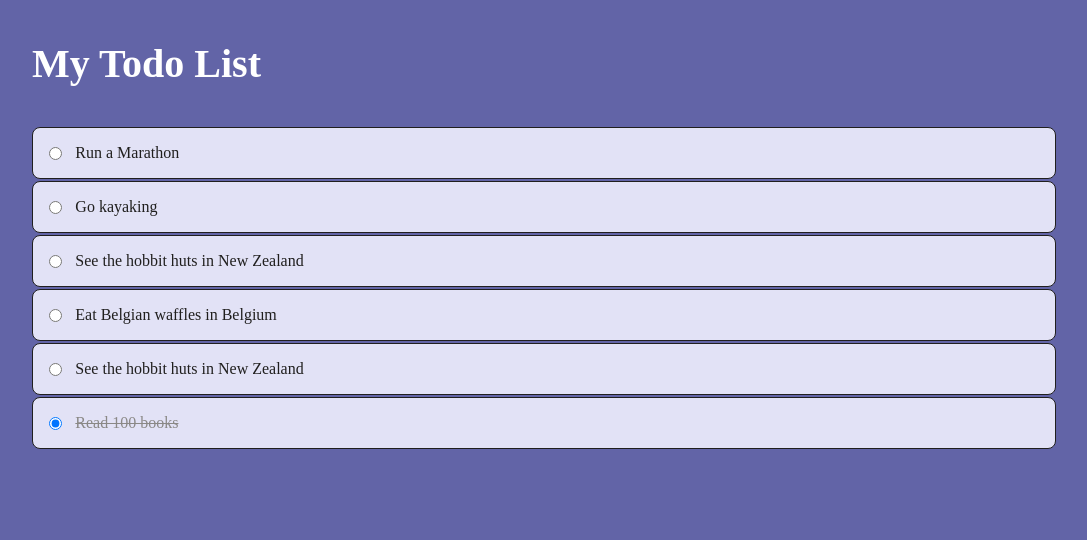
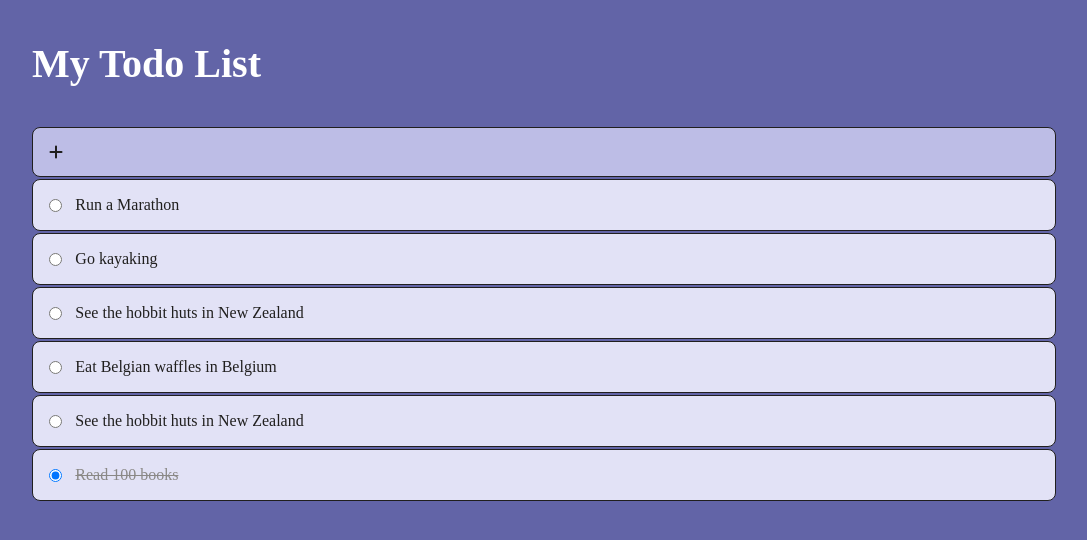
Before and after one commit to GoldenaArcher/todo-h5c3js, a plain HTML site: page index.html in a window 1280 px wide. Shown: the whole page, without its empty margins (96-1183 px from the left). Drawn offline with Linux system fonts and the light colour scheme.

Commit message:
add todo item func impled

```diff
--- a/css/style.css
+++ b/css/style.css
@@ -10,7 +10,7 @@
   --primary-darker: ;
   --primary-dark: #6264a7;
   --primary-standard: #8b8cc7;
-  --primary-light: ;
+  --primary-light: #bdbde6;
   --primary-lighter: #e2e2f6;
   --primary-lightest: #f4f4fc;
 
@@ -63,6 +63,17 @@ body {
 .todo-list__content__row > * {
   display: block;
 }
-.todo-list__content__row > input {
+.todo-list__content__row > *:first-child {
   margin-right: 1em;
 }
+.todo-list__content__item-inactive {
+  background-color: var(--primary-light);
+}
+.todo-list__content__row > input[type="text"] {
+  width: 100%;
+  border: none;
+  background-color: inherit;
+}
+.todo-list__content__row > input[type="text"]:focus {
+  outline: none;
+}
--- a/index.html
+++ b/index.html
@@ -6,6 +6,7 @@
     <meta http-equiv="X-UA-Compatible" content="IE=edge">
     <meta name="viewport" content="width=device-width, initial-scale=1.0">
     <link rel="stylesheet" href="css/style.css">
+    <script src="https://kit.fontawesome.com/c3e583aecb.js" crossorigin="anonymous"></script>
     <title>Todo</title>
 </head>
 
@@ -19,7 +20,6 @@
 
     <script type="text/javascript" src="js/data.json"></script>
     <script src="js/index.js"></script>
-    <script src="js/test.js"></script>
 </body>
 
 </html>
--- a/js/index.js
+++ b/js/index.js
@@ -5,6 +5,7 @@ const DOM_SELECTORS = {
 
 const TODO_HEADER = "My Todo List";
 const COMPLETED_ITEM_CLASS = "todo-list-completed";
+const INACTIVE_ITEM_CLASS = "todo-list__content__item-inactive";
 
 let todoList = null;
 
@@ -17,8 +18,9 @@ const fetchData = async (path) => {
 };
 
 const render = (el, data) => {
-  if (typeof data === "string") el.replaceChildren(data);
-  if (data instanceof Array) el.replaceChildren(...data);
+  if (data instanceof Array) return el.replaceChildren(...data);
+
+  el.replaceChildren(data);
 };
 
 const compareId = (id1, id2) => id1 * 1 === id2 * 1;
@@ -40,20 +42,59 @@ const toggleCompletion = (el) => {
   renderTodoList(todoList);
 };
 
+const createListContent = () => {
+  const liNode = document.createElement("li");
+  liNode.classList.add("todo-list__content__row");
+
+  return liNode;
+};
+
+const createRadioNode = () => {
+  const radioNode = document.createElement("input");
+  radioNode.type = "radio";
+  radioNode.classList.add("todo-list__content__radio");
+
+  return radioNode;
+};
+
+const createTodoItem = (inputNode) => {
+  if (inputNode.value.length > 0) {
+    todoList = todoList.concat({
+      userId: 1,
+      id: todoList.length,
+      title: inputNode.value,
+      completed: false,
+      deleted: false,
+    });
+
+    renderTodoList(todoList);
+  }
+};
+
+const appendTodoItemOnClick = (el) => {
+  const { target } = el;
+  const liNode = target.parentElement;
+  const inputNode = liNode.childNodes[1];
+  createTodoItem(inputNode);
+};
+
+const appendTodoItemOnEnter = (el) => {
+  if (el.code === "Enter") {
+    createTodoItem(el.target);
+  }
+};
+
 const generateTodoItem = (todoItem) => {
   const { id, title, completed, deleted } = todoItem;
 
   if (deleted) return;
 
-  const liNode = document.createElement("li");
+  const liNode = createListContent();
   liNode.id = id;
-  liNode.classList.add("todo-list__content__row");
   if (completed) liNode.classList.add(COMPLETED_ITEM_CLASS);
   liNode.addEventListener("click", toggleCompletion);
 
-  const radioNode = document.createElement("input");
-  radioNode.type = "radio";
-  radioNode.classList.add("todo-list__content__radio");
+  const radioNode = createRadioNode();
   radioNode.checked = completed;
   radioNode.value = id;
 
@@ -66,8 +107,45 @@ const generateTodoItem = (todoItem) => {
   return liNode;
 };
 
-const generateTodoList = (todoList) =>
-  todoList.map((todoItem) => generateTodoItem(todoItem));
+const activeInput = (el) => {
+  const { target } = el;
+  target.parentElement.classList.remove(INACTIVE_ITEM_CLASS);
+};
+
+const inactiveInput = (el) => {
+  const { target } = el;
+  target.parentElement.classList.add(INACTIVE_ITEM_CLASS);
+};
+
+const createInputNode = () => {
+  const liNode = createListContent();
+  liNode.classList.add(INACTIVE_ITEM_CLASS);
+
+  const plusNode = document.createElement("i");
+  plusNode.classList.add("fa-solid", "fa-plus");
+  plusNode.addEventListener("click", appendTodoItemOnClick);
+
+  const inputNode = document.createElement("input");
+  inputNode.type = "text";
+
+  inputNode.addEventListener("focus", activeInput);
+  inputNode.addEventListener("blur", inactiveInput);
+  inputNode.addEventListener("keypress", appendTodoItemOnEnter);
+
+  liNode.append(plusNode, inputNode);
+
+  return liNode;
+};
+
+const generateTodoList = (todoList) => {
+  let newTodoList = [createInputNode()];
+
+  newTodoList = newTodoList.concat(
+    todoList.map((todoItem) => generateTodoItem(todoItem))
+  );
+
+  return newTodoList;
+};
 
 const renderTodoList = (todoList) => {
   const data = generateTodoList(todoList);
--- a/js/test.js
+++ /dev/null
@@ -1 +0,0 @@
-console.log(DOM_SELECTORS);
```
